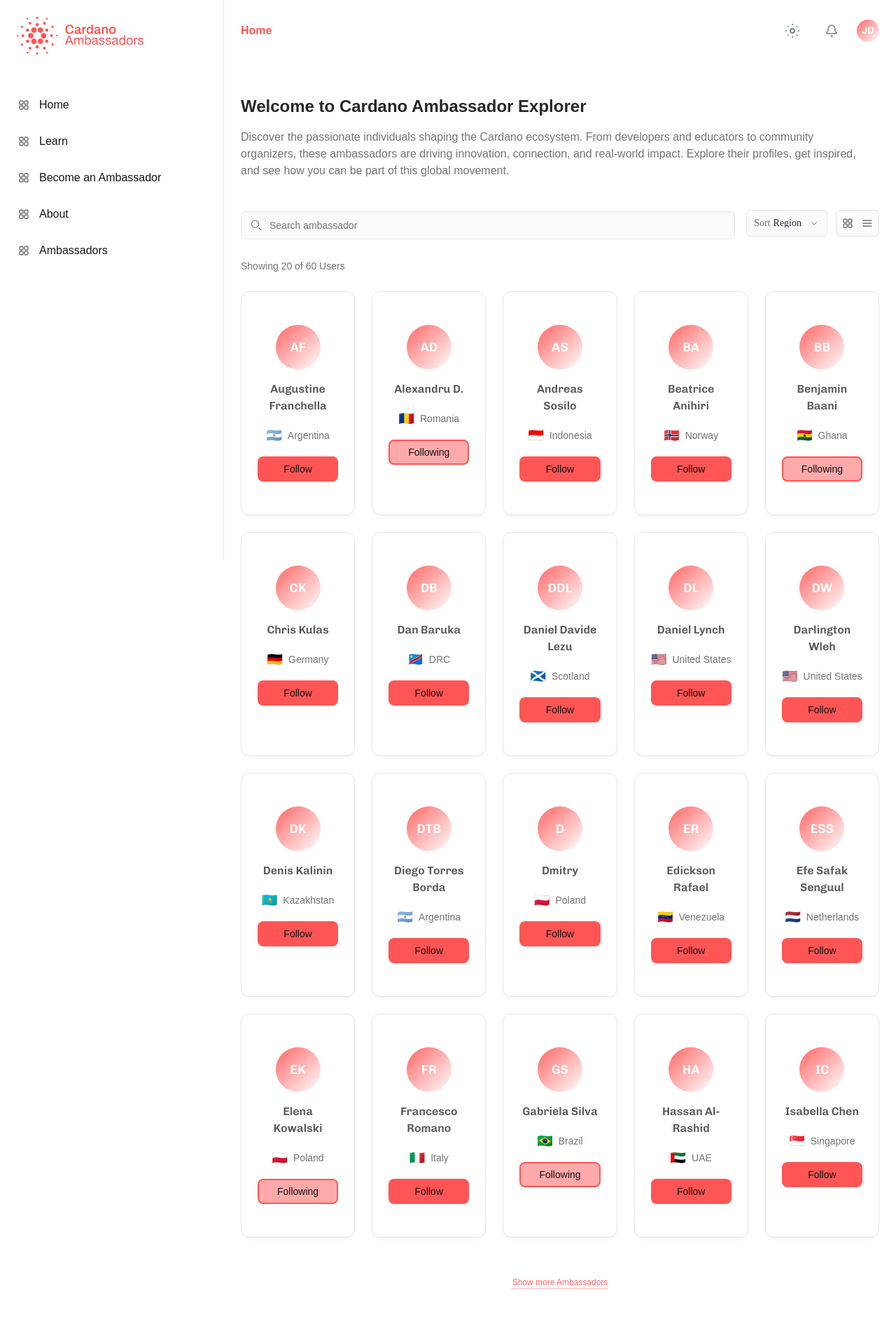
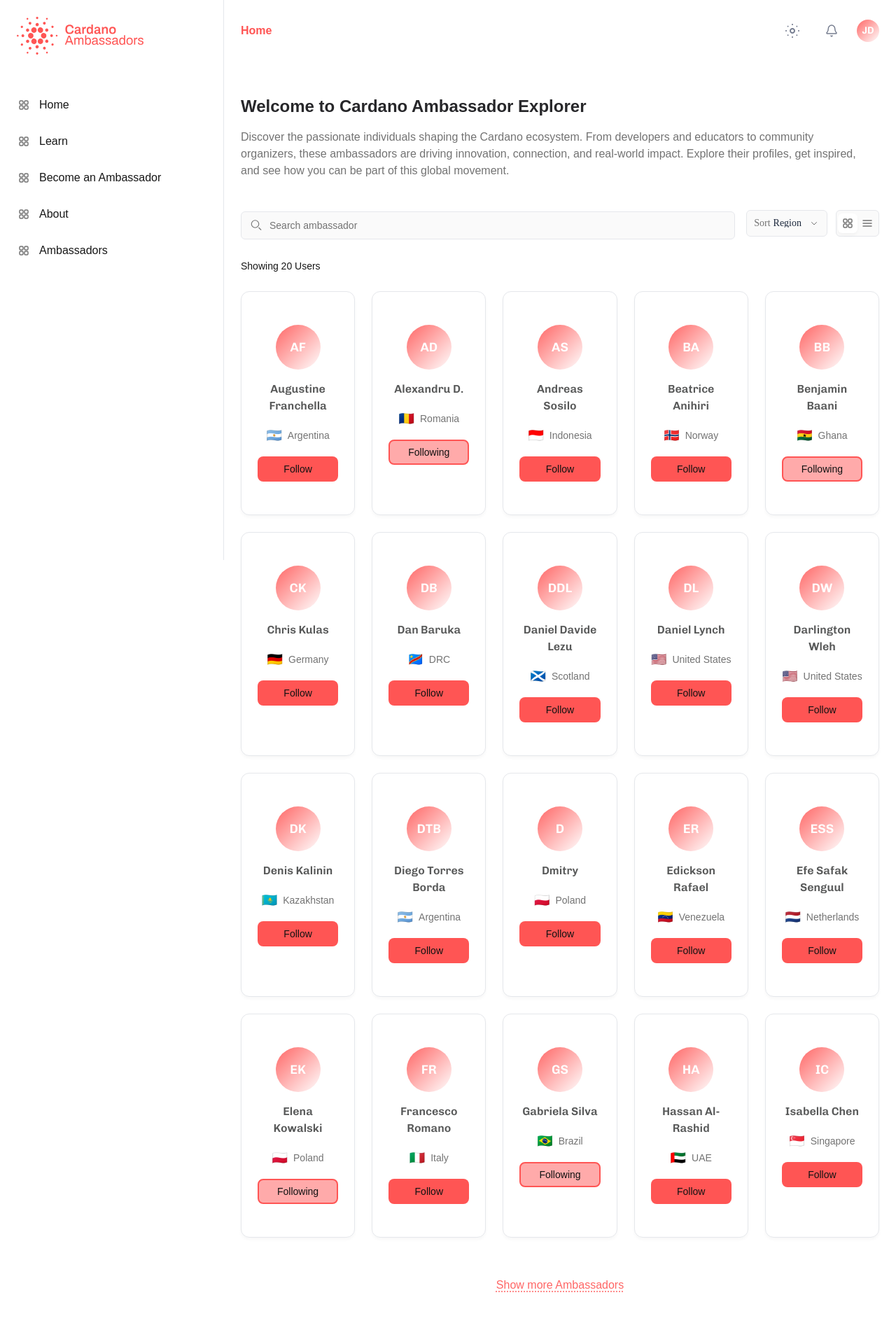
Before and after one commit to cardano-foundation/cardano-ambassador-tool, a Next.js app in the folder client/: page / in a window 1280 px wide. Shown: the top 1920 px of the page at 70% size. Built offline with nearby package versions, Linux system fonts and the light colour scheme; a web font is replaced by a local one.

Commit message:
feat: home page style edit

```diff
--- a/client/src/app/(home)/page.tsx
+++ b/client/src/app/(home)/page.tsx
@@ -210,9 +210,8 @@
       />
 
       <div className="flex items-center justify-between">
-        <Paragraph size="sm" className="text-muted-foreground">
-          Showing {displayedAmbassadors.length} of {filteredAmbassadors.length}{" "}
-          Users
+        <Paragraph size="sm" className="text-neutral">
+          Showing {displayedAmbassadors.length} Users
         </Paragraph>
       </div>
 
@@ -240,32 +239,13 @@
           >
             <Paragraph
               size="base"
-              className="text-xs font-medium text-primary-400"
+              className="text-base font-medium text-primary-400"
             >
               Show more Ambassadors
             </Paragraph>
           </button>
         </div>
       )}
-
-      {filteredAmbassadors.length === 0 && (
-        <div className="text-center py-12">
-          <Paragraph size="base" className="text-muted-foreground">
-            No ambassadors found matching your criteria.
-          </Paragraph>
-          <Button
-            variant="ghost"
-            size="sm"
-            onClick={() => {
-              setSearchTerm("");
-              setSelectedRegion("all");
-            }}
-            className="mt-2 text-primary-base hover:text-primary-400"
-          >
-            Clear filters
-          </Button>
-        </div>
-      )}
     </div>
   );
 }
```
